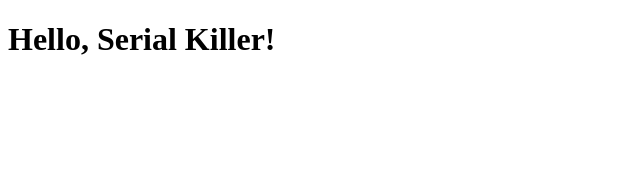
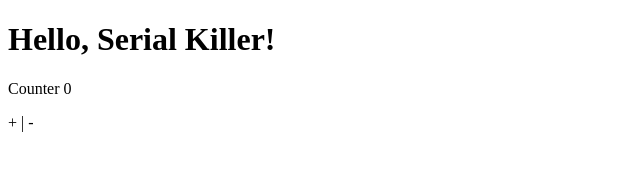
Before and after one commit to IgorPolyakov/serial_killer, a React (Vite) app in the folder frontend/: page / in a window 1280 px wide. Shown: the top 182 px of the page, without its empty margins (0-640 px from the left). Built offline with nearby package versions, Linux system fonts and the light colour scheme.

Commit message:
Test mobx

```diff
--- a/frontend/package.json
+++ b/frontend/package.json
@@ -6,6 +6,8 @@
   "repository": "https://github.com/IgorPolyakov/serial_killer",
   "license": "MIT",
   "dependencies": {
+    "mobx": "^5.15.4",
+    "mobx-react-lite": "^2.0.6",
     "react": "^16.13.1",
     "react-dom": "^16.13.1"
   },
--- /dev/null
+++ b/frontend/src/components/TestMobx/index.tsx
@@ -0,0 +1,25 @@
+import * as React from 'react'
+import { useLocalStore, useObserver } from 'mobx-react-lite'
+
+const TestMobx = () => {
+  const store = useLocalStore(() => ({
+    count: 0,
+    incr() {
+      store.count += 1
+    },
+    decr() {
+      store.count -= 1
+    },
+  }))
+
+  return useObserver(() => (
+    <div>
+      <p>Counter {store.count}</p>
+      <span onClick={store.incr}>+</span>
+      {` | `}
+      <span onClick={store.decr}>-</span>
+    </div>
+  ))
+}
+
+export default TestMobx
--- a/frontend/src/index.tsx
+++ b/frontend/src/index.tsx
@@ -1,9 +1,14 @@
 import * as React from 'react'
 import * as ReactDOM from 'react-dom'
+import 'mobx-react-lite/batchingForReactDom'
 
 import Hello from './components/Hello'
+import TestMobx from './components/TestMobx'
 
 ReactDOM.render(
-  <Hello to="Serial Killer" />,
+  <div>
+    <Hello to="Serial Killer" />
+    <TestMobx />
+  </div>,
   document.getElementById('serial-killer')
 )
```
Also changed, not shown: 1 other file (tests, documents, lock files or other folders).
